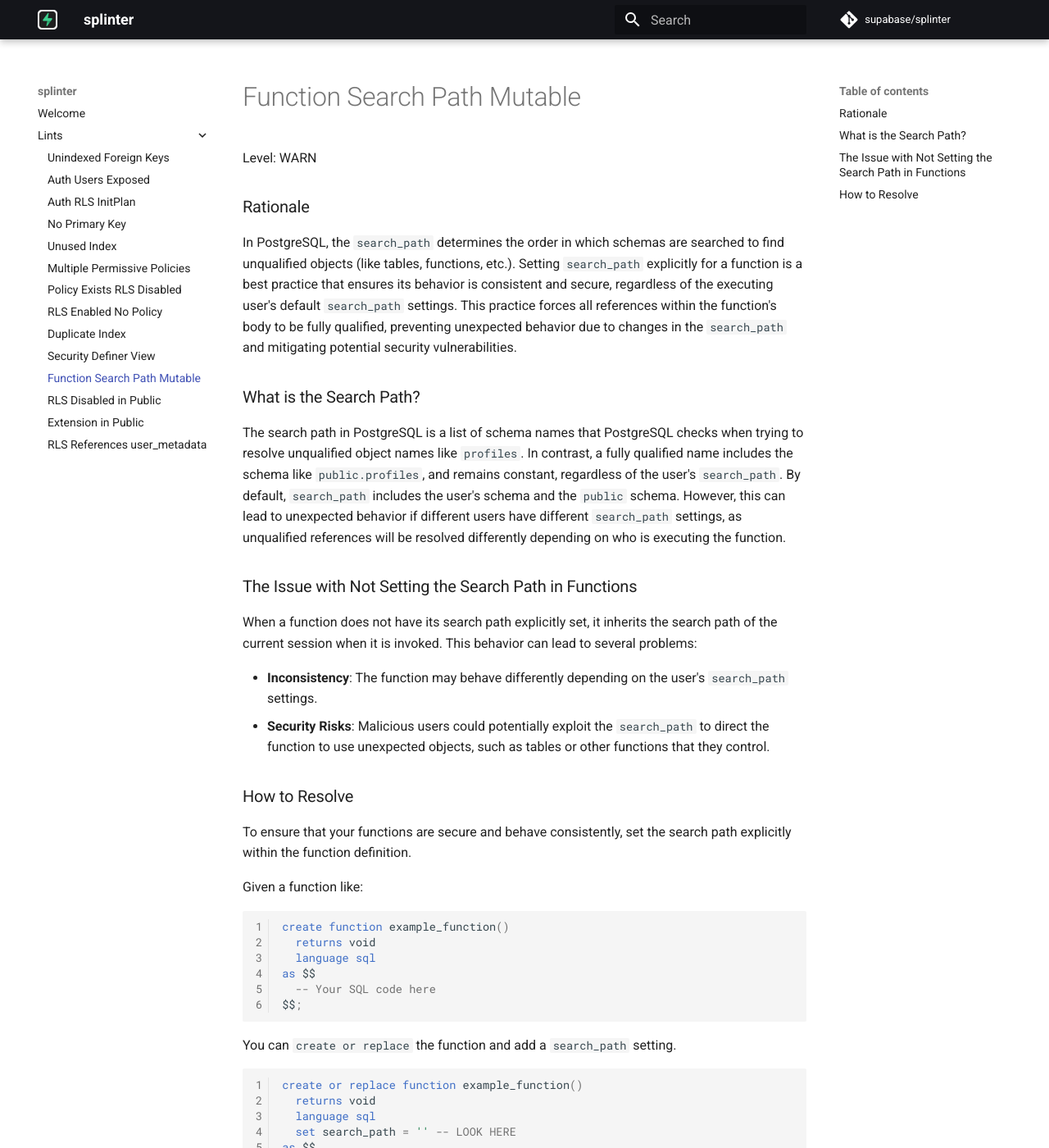
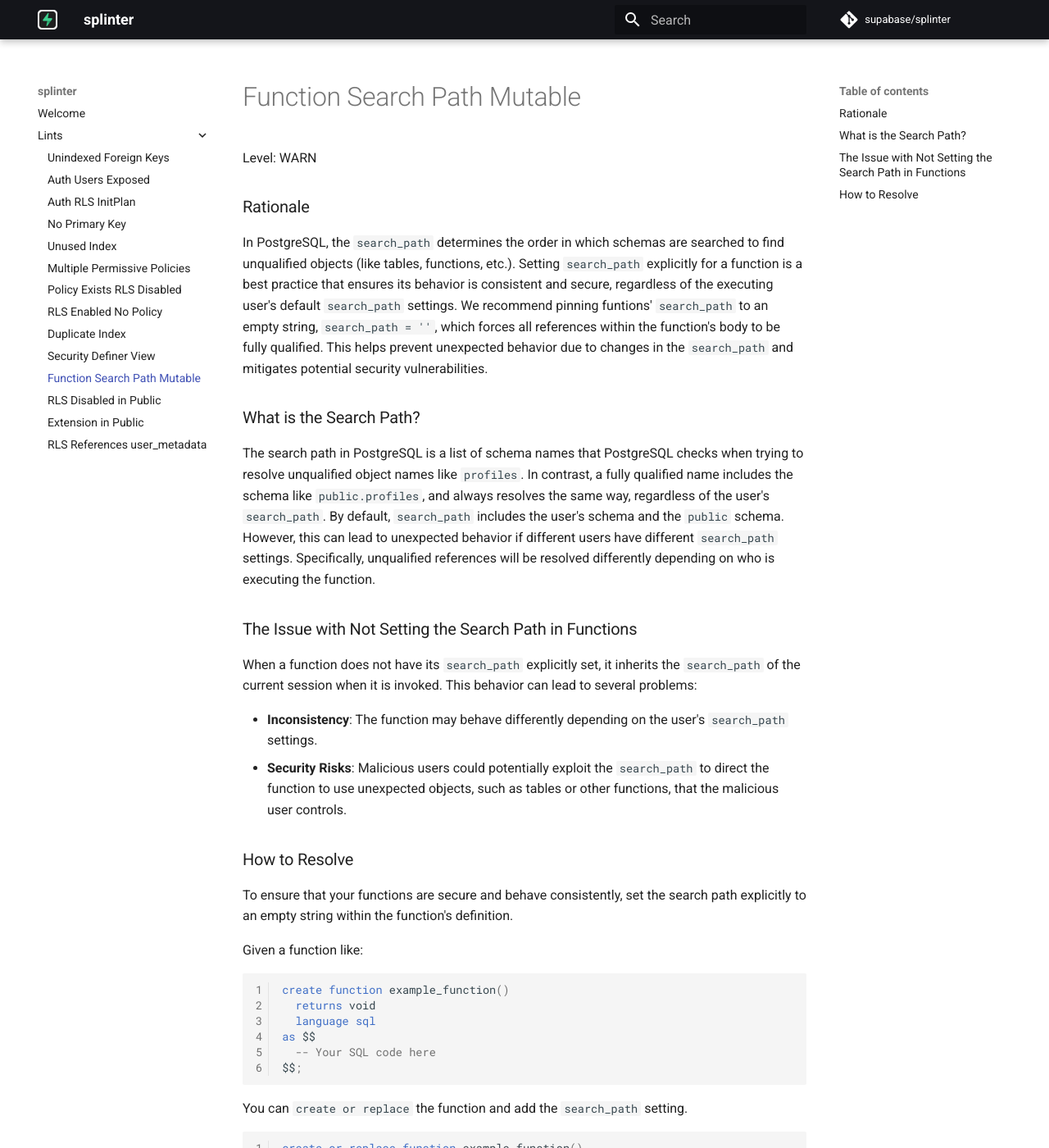
Before and after one commit to supabase/splinter, an MkDocs documentation site: the page built from docs/0011_function_search_path_mutable.md, in a window 1280 px wide and 1400 px high. Shown: the whole window at 82% size. Built offline with MkDocs 1.6.1 and Material for MkDocs 9.7.7, drawn with Linux system fonts in a browser that asks for light colours; comment, search, counter and statistics services are not loaded.

Commit message:
document that search_path should be empty for functions (#69)

````diff
--- a/docs/0011_function_search_path_mutable.md
+++ b/docs/0011_function_search_path_mutable.md
@@ -3,22 +3,22 @@ Level: WARN
 
 ### Rationale
 
-In PostgreSQL, the `search_path` determines the order in which schemas are searched to find unqualified objects (like tables, functions, etc.). Setting `search_path` explicitly for a function is a best practice that ensures its behavior is consistent and secure, regardless of the executing user's default `search_path` settings. This practice forces all references within the function's body to be fully qualified, preventing unexpected behavior due to changes in the `search_path` and mitigating potential security vulnerabilities.
+In PostgreSQL, the `search_path` determines the order in which schemas are searched to find unqualified objects (like tables, functions, etc.). Setting `search_path` explicitly for a function is a best practice that ensures its behavior is consistent and secure, regardless of the executing user's default `search_path` settings. We recommend pinning funtions' `search_path` to an empty string, `search_path = ''`, which forces all references within the function's body to be fully qualified. This helps prevent unexpected behavior due to changes in the `search_path` and mitigates potential security vulnerabilities.
 
 ### What is the Search Path?
 
-The search path in PostgreSQL is a list of schema names that PostgreSQL checks when trying to resolve unqualified object names like `profiles`. In contrast, a fully qualified name includes the schema like `public.profiles`, and remains constant, regardless of the user's `search_path`. By default, `search_path` includes the user's schema and the `public` schema. However, this can lead to unexpected behavior if different users have different `search_path` settings, as unqualified references will be resolved differently depending on who is executing the function.
+The search path in PostgreSQL is a list of schema names that PostgreSQL checks when trying to resolve unqualified object names like `profiles`. In contrast, a fully qualified name includes the schema like `public.profiles`, and always resolves the same way, regardless of the user's `search_path`. By default, `search_path` includes the user's schema and the `public` schema. However, this can lead to unexpected behavior if different users have different `search_path` settings. Specifically, unqualified references will be resolved differently depending on who is executing the function.
 
 ### The Issue with Not Setting the Search Path in Functions
 
-When a function does not have its search path explicitly set, it inherits the search path of the current session when it is invoked. This behavior can lead to several problems:
+When a function does not have its `search_path` explicitly set, it inherits the `search_path` of the current session when it is invoked. This behavior can lead to several problems:
 
 - **Inconsistency**: The function may behave differently depending on the user's `search_path` settings.
-- **Security Risks**: Malicious users could potentially exploit the `search_path` to direct the function to use unexpected objects, such as tables or other functions that they control.
+- **Security Risks**: Malicious users could potentially exploit the `search_path` to direct the function to use unexpected objects, such as tables or other functions, that the malicious user controls.
 
 ### How to Resolve
 
-To ensure that your functions are secure and behave consistently, set the search path explicitly within the function definition.
+To ensure that your functions are secure and behave consistently, set the search path explicitly to an empty string within the function's definition.
 
 Given a function like:
 
@@ -31,7 +31,7 @@ as $$
 $$;
 ```
 
-You can `create or replace` the function and add a `search_path` setting.
+You can `create or replace` the function and add the `search_path` setting.
 
 ```sql
 create or replace function example_function()
````
